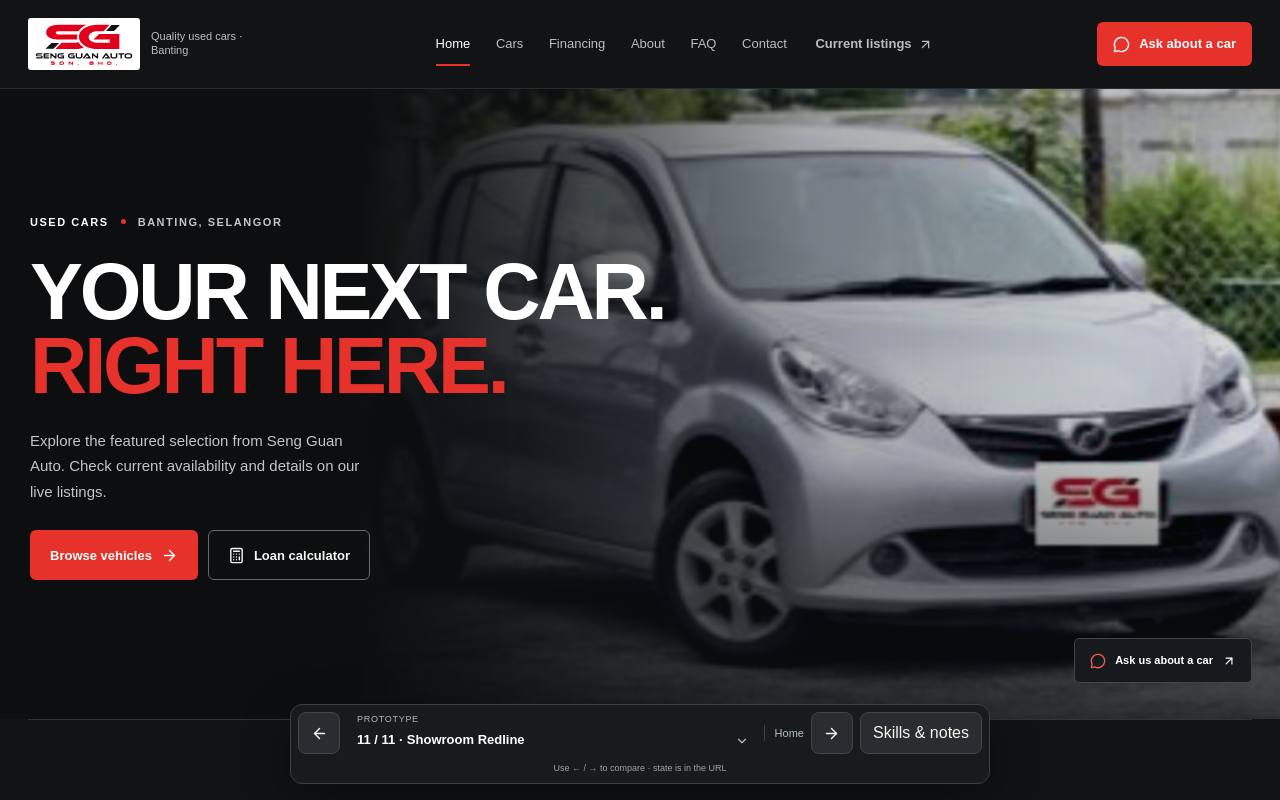
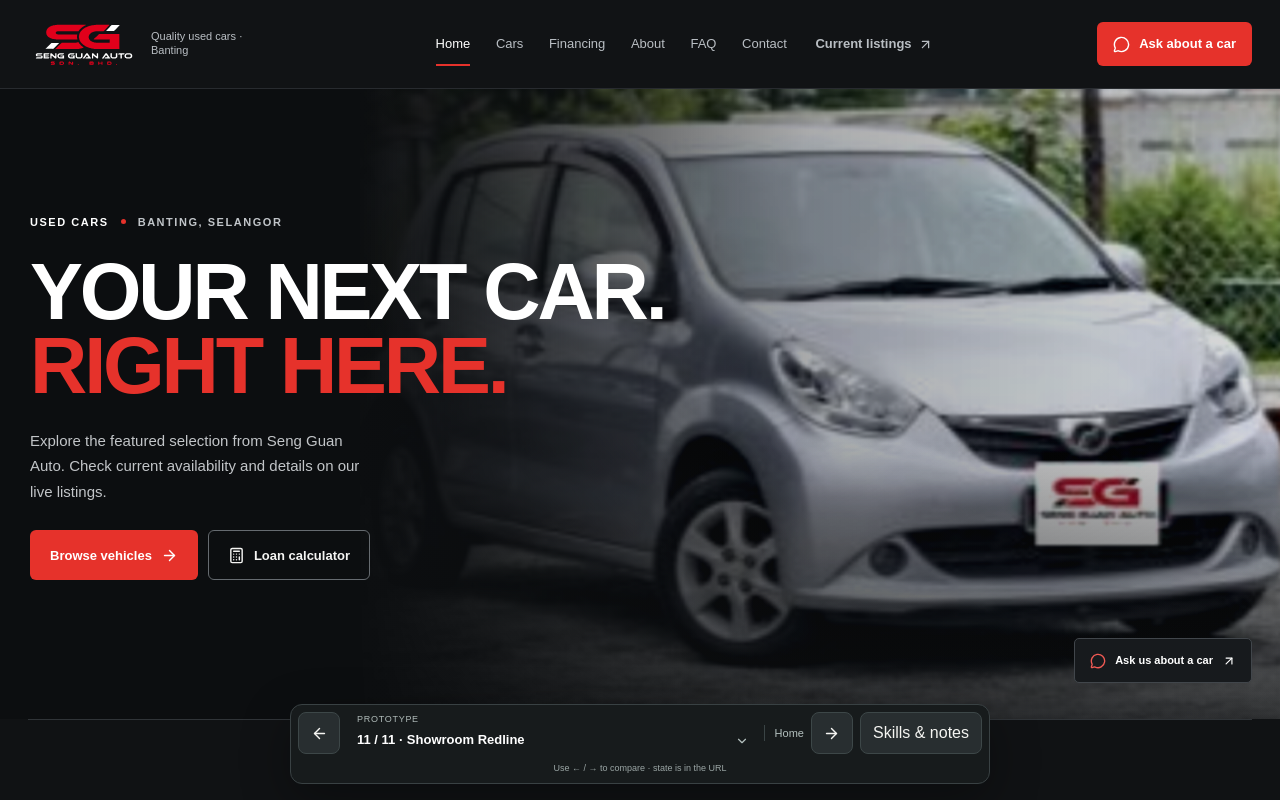
Before and after one commit to yapjoseph95/Seng-Guan-Auto-Website, a React (Vite) app in the folder prototype/: page / in a window 1280 px wide. Shown: the top 800 px of the page. Built offline with nearby package versions, Linux system fonts and the light colour scheme.

Commit message:
feat: use transparent logo on dark theme

```diff
--- a/prototype/src/App.css
+++ b/prototype/src/App.css
@@ -121,7 +121,7 @@
 .prototype-app[data-variant="greenlight"] .brand-caption { color: #b9bec3; }
 .prototype-app[data-variant="greenlight"] .main-nav a:hover,
 .prototype-app[data-variant="greenlight"] .main-nav a[aria-current="page"] { color: #fff; }
-.prototype-app[data-variant="greenlight"] .brand-mark { border: 2px solid #fff; }
+.prototype-app[data-variant="greenlight"] .brand-mark--dark { background: transparent; border: 0; border-radius: 0; }
 .prototype-app[data-variant="greenlight"] .hero--showroom {
   width: 100%; min-height: 630px; padding: 76px max(30px, calc((100% - 1320px) / 2));
   display: flex; align-items: center; color: #fff; background: #0c0e10;
--- a/prototype/src/App.tsx
+++ b/prototype/src/App.tsx
@@ -8,6 +8,7 @@
   Menu, MessageCircle, Phone, Search, SlidersHorizontal, X,
 } from 'lucide-react'
 import logo from './assets/logo.svg'
+import darkLogo from './assets/logo-dark.svg'
 import showroom from './assets/showroom.jpg'
 import { contact, directions, faqItems, pages, vehicles, type Direction, type PageId, type Vehicle } from './data'
 import './App.css'
@@ -237,11 +238,12 @@
   menuOpen: boolean
   setMenuOpen: (open: boolean) => void
 }) {
+  const brandLogo = variant.id === 'greenlight' ? darkLogo : logo
   return (
     <header className={`site-header site-header--${variant.id}`}>
       <div className="header-inner">
         <a className="brand" href={navTo('home')} onClick={interceptRoute('home')} aria-label="Seng Guan Auto home">
-          <span className="brand-mark"><img src={logo} alt="Seng Guan Auto Sdn. Bhd." width="225" height="106" /></span>
+          <span className={`brand-mark${variant.id === 'greenlight' ? ' brand-mark--dark' : ''}`}><img src={brandLogo} alt="Seng Guan Auto Sdn. Bhd." width="225" height="106" /></span>
           <span className="brand-caption">Quality used cars · Banting</span>
         </a>
         <button className="menu-toggle" type="button" aria-label={menuOpen ? 'Close menu' : 'Open menu'} aria-expanded={menuOpen} onClick={() => setMenuOpen(!menuOpen)}>
@@ -720,9 +722,10 @@
 }
 
 function SiteFooter({ variant, goToPage }: { variant: Direction; goToPage: (page: PageId) => void }) {
+  const brandLogo = variant.id === 'greenlight' ? darkLogo : logo
   return (
     <footer className={`site-footer site-footer--${variant.id}`}>
-      <div className="footer-main"><div className="footer-brand"><span className="brand-mark"><img src={logo} alt="Seng Guan Auto Sdn. Bhd." width="225" height="106" /></span><p>Quality used cars · Banting, Selangor</p></div><div className="footer-links"><strong>Explore</strong>{pages.slice(1, 5).map((page) => <button key={page.id} onClick={() => goToPage(page.id)}>{page.label}</button>)}</div><div className="footer-contact"><strong>Get in touch</strong><a href={contact.phoneHref}>{contact.phone}</a><a href={`mailto:${contact.email}`}>{contact.email}</a><a href={contact.whatsapp} target="_blank" rel="noreferrer">WhatsApp <ArrowUpRight size={14} aria-hidden="true" /></a></div></div>
+      <div className="footer-main"><div className="footer-brand"><span className={`brand-mark${variant.id === 'greenlight' ? ' brand-mark--dark' : ''}`}><img src={brandLogo} alt="Seng Guan Auto Sdn. Bhd." width="225" height="106" /></span><p>Quality used cars · Banting, Selangor</p></div><div className="footer-links"><strong>Explore</strong>{pages.slice(1, 5).map((page) => <button key={page.id} onClick={() => goToPage(page.id)}>{page.label}</button>)}</div><div className="footer-contact"><strong>Get in touch</strong><a href={contact.phoneHref}>{contact.phone}</a><a href={`mailto:${contact.email}`}>{contact.email}</a><a href={contact.whatsapp} target="_blank" rel="noreferrer">WhatsApp <ArrowUpRight size={14} aria-hidden="true" /></a></div></div>
       <div className="footer-bottom"><span>© {new Date().getFullYear()} Seng Guan Auto Sdn. Bhd.</span><a href={contact.inventory} target="_blank" rel="noreferrer">Live inventory on Carlist <ArrowUpRight size={14} aria-hidden="true" /></a></div>
     </footer>
   )
```
Also changed, not shown: prototype/src/assets/logo-dark.svg (added).
